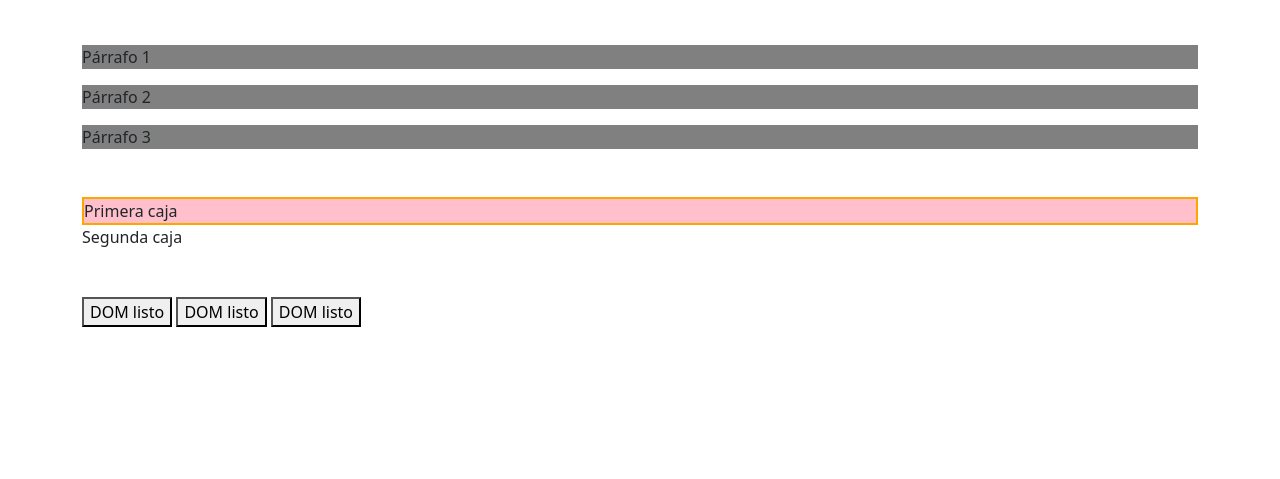
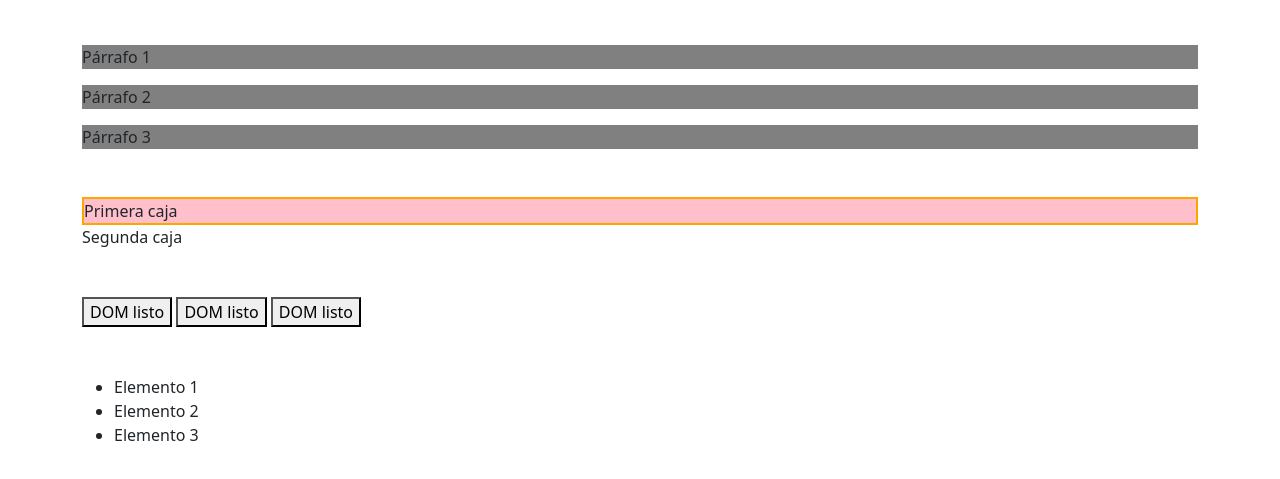
Before and after one commit to CRISROMSAL/practica_dom_json, a plain HTML site: page index.html in a window 1280 px wide. Shown: the part 131-610 px from the top of the page. Drawn offline with nearby package versions, Linux system fonts and the light colour scheme.

Commit message:
Ejercicoi 5

```diff
--- a/index.html
+++ b/index.html
@@ -34,6 +34,16 @@
         <button class="btn-dom">Botón 3</button>
     </div>
 
+    <!-- Ejercicio 5 -->
+    <div class="container my-5">
+        <ul id="lista">
+            <li>Elemento 1</li>
+            <li>Elemento 2</li>
+        </ul>
+    </div>
+
+
+
     <script src="script.js"></script>
 </body>
 </html>
--- a/script.js
+++ b/script.js
@@ -22,3 +22,20 @@ const botones = document.querySelectorAll('.btn-dom');
 botones.forEach(function(boton) {
     boton.textContent = 'DOM listo';
 });
+
+// Ejercicio 5: Comparación entre colecciones vivas y estáticas
+const listaViva = document.getElementsByTagName('li');
+const listaEstatica = document.querySelectorAll('li');
+
+console.log('Antes de agregar:');
+console.log('getElementsByTagName (viva):', listaViva.length);//Muestra por consola 2 (elementos)
+console.log('querySelectorAll (estática):', listaEstatica.length);//Muestra por consola 2 (elementos)
+
+// Agregar nuevo elemento
+const nuevoLi = document.createElement('li');
+nuevoLi.textContent = 'Elemento 3';
+document.getElementById('lista').appendChild(nuevoLi);
+
+console.log('Después de agregar:');
+console.log('getElementsByTagName (viva):', listaViva.length);//Muestra por consola 3 (elementos)
+console.log('querySelectorAll (estática):', listaEstatica.length);//Muestra por consola 2 (elementos)
```
